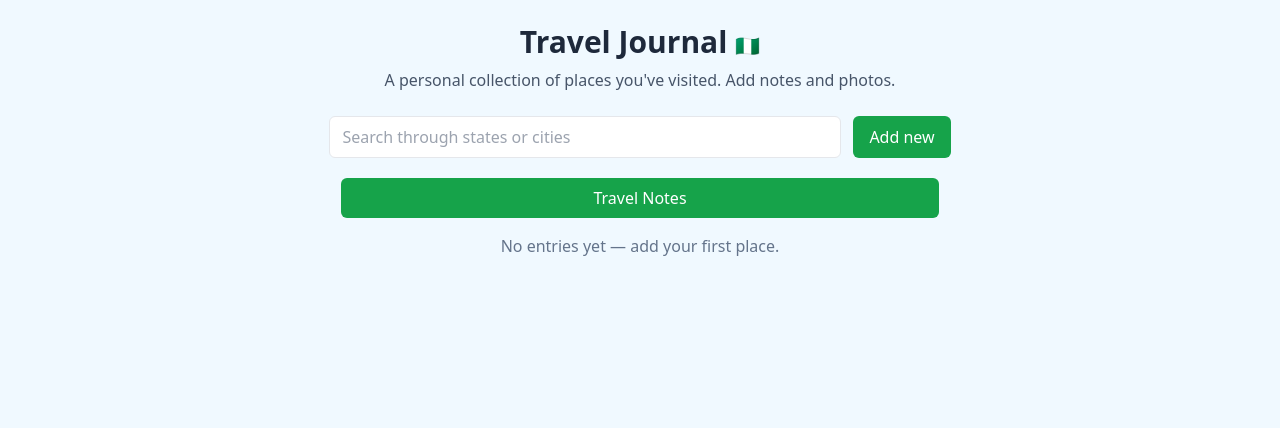
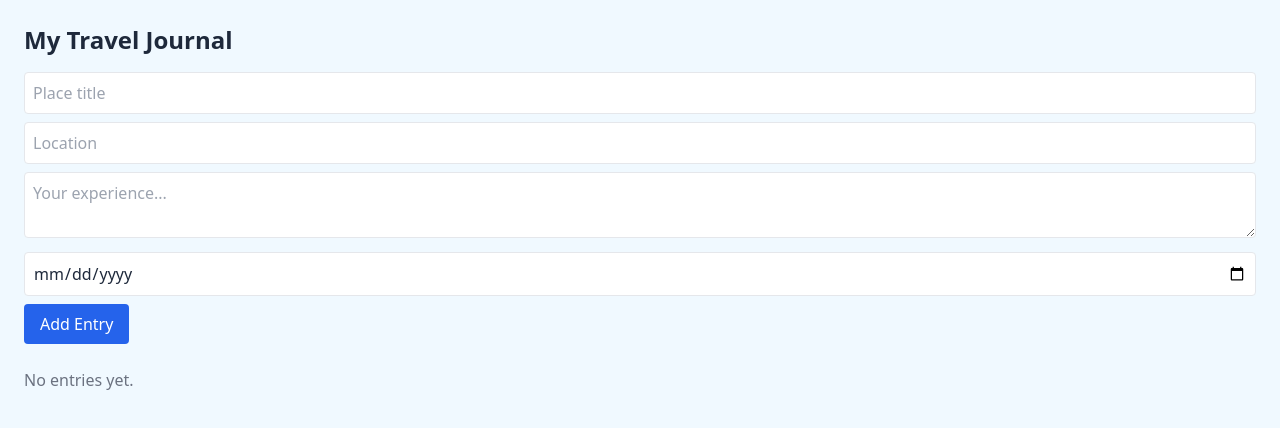
Before and after one commit to Fector101/Edc, a React (Vite) app: page / in a window 1280 px wide. Shown: the top 428 px of the page. Built offline with nearby package versions, Linux system fonts and the light colour scheme.

Commit message:
update Home.jsx

```diff
--- a/src/pages/Home.jsx
+++ b/src/pages/Home.jsx
@@ -1,75 +1,75 @@
-import React, { useState } from "react";
-import EntryList from "../components/EntryList";
-import Modal from "../components/Modal";
+import { useState, useEffect } from "react";
+import EntryCard from "../components/EntryCard";
 
-export default function Home({ entries, onOpenEntry, onAddEntry }) {
-  const [query, setQuery] = useState("");
-  const [showCreate, setShowCreate] = useState(false);
-
-  const filtered = entries.filter(e => {
-    const q = query.trim().toLowerCase();
-    if (!q) return true;
-    return (e.title || "").toLowerCase().includes(q) || (e.subtitle || "").toLowerCase().includes(q);
+export default function Home() {
+  const [entries, setEntries] = useState(() => {
+    const saved = localStorage.getItem("entries");
+    return saved ? JSON.parse(saved) : [];
+  });
+  const [newEntry, setNewEntry] = useState({
+    title: "",
+    location: "",
+    rating: "",
+    date: "",
   });
 
+  useEffect(() => {
+    localStorage.setItem("entries", JSON.stringify(entries));
+  }, [entries]);
+
+  function handleAddEntry(e) {
+    e.preventDefault();
+    if (!newEntry.title || !newEntry.location || !newEntry.rating) return;
+    setEntries([
+      ...entries,
+      { ...newEntry, id: Date.now().toString() },
+    ]);
+    setNewEntry({ title: "", location: "", rating: "", date: "" });
+  }
+
   return (
-    <div className="max-w-4xl mx-auto">
-      <header className="text-center mb-6">
-        <h1 className="text-3xl font-extrabold">Travel Journal <span className="text-xl">🇳🇬</span></h1>
-        <p className="text-slate-600 mt-2">A personal collection of places you've visited. Add notes and photos.</p>
-      </header>
+    <div>
+      <h1 className="text-2xl font-bold mb-4">My Travel Journal</h1>
 
-      <div className="flex gap-3 justify-center mb-5">
+      <form onSubmit={handleAddEntry} className="space-y-2 mb-6">
         <input
-          value={query}
-          onChange={(e) => setQuery(e.target.value)}
-          placeholder="Search through states or cities"
-          className="flex-1 max-w-lg px-3 py-2 border rounded-md"
+          type="text"
+          placeholder="Place title"
+          value={newEntry.title}
+          onChange={(e) => setNewEntry({ ...newEntry, title: e.target.value })}
+          className="w-full p-2 border rounded"
         />
-        <button onClick={() => setShowCreate(true)} className="bg-green-600 text-white px-4 rounded-md">Add new</button>
+        <input
+          type="text"
+          placeholder="Location"
+          value={newEntry.location}
+          onChange={(e) => setNewEntry({ ...newEntry, location: e.target.value })}
+          className="w-full p-2 border rounded"
+        />
+        <textarea
+          placeholder="Your experience..."
+          value={newEntry.rating}
+          onChange={(e) => setNewEntry({ ...newEntry, rating: e.target.value })}
+          className="w-full p-2 border rounded"
+        />
+        <input
+          type="date"
+          value={newEntry.date}
+          onChange={(e) => setNewEntry({ ...newEntry, date: e.target.value })}
+          className="w-full p-2 border rounded"
+        />
+        <button className="bg-blue-600 text-white px-4 py-2 rounded hover:bg-blue-700">
+          Add Entry
+        </button>
+      </form>
+
+      <div>
+        {entries.length === 0 ? (
+          <p className="text-gray-500">No entries yet.</p>
+        ) : (
+          entries.map((entry) => <EntryCard key={entry.id} entry={entry} />)
+        )}
       </div>
-
-      <h3 className="bg-green-600 text-white px-4 py-2 rounded-md w-2/3 mx-auto text-center mb-4">Travel Notes</h3>
-
-      <EntryList entries={filtered} onOpenEntry={onOpenEntry} />
-
-      {showCreate && (
-        <Modal onClose={() => setShowCreate(false)}>
-          <CreateForm
-            onSave={(data) => {
-              onAddEntry(data);
-              setShowCreate(false);
-            }}
-            onCancel={() => setShowCreate(false)}
-          />
-        </Modal>
-      )}
     </div>
   );
 }
-
-function CreateForm({ onSave, onCancel }) {
-  const [title, setTitle] = useState("");
-  const [subtitle, setSubtitle] = useState("");
-  const [notes, setNotes] = useState("");
-
-  return (
-    <div>
-      <h3 className="text-xl font-semibold mb-3">Add New Place</h3>
-      <div className="flex flex-col gap-2">
-        <input value={title} onChange={e=>setTitle(e.target.value)} placeholder="City" className="border p-2 rounded" />
-        <input value={subtitle} onChange={e=>setSubtitle(e.target.value)} placeholder="State" className="border p-2 rounded" />
-        <textarea value={notes} onChange={e=>setNotes(e.target.value)} placeholder="Thoughts..." className="border p-2 rounded" />
-        <div className="flex justify-end gap-2 mt-2">
-          <button onClick={onCancel} className="px-3 py-1">Cancel</button>
-          <button
-            onClick={() => onSave({ title, subtitle, notes, rating, photos: [] })}
-            className="bg-indigo-600 text-white px-3 py-1 rounded"
-          >
-            Save
-          </button>
-        </div>
-      </div>
-    </div>
-  )
-}
```
